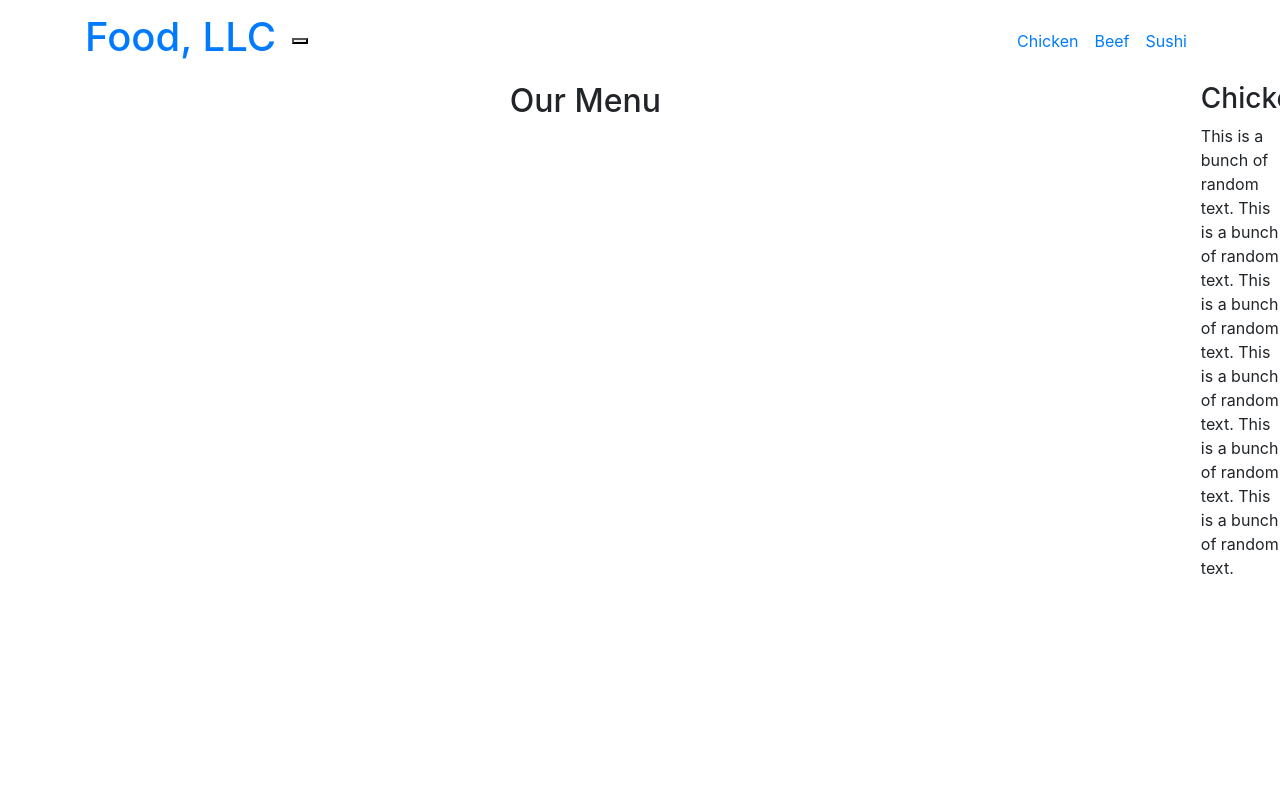
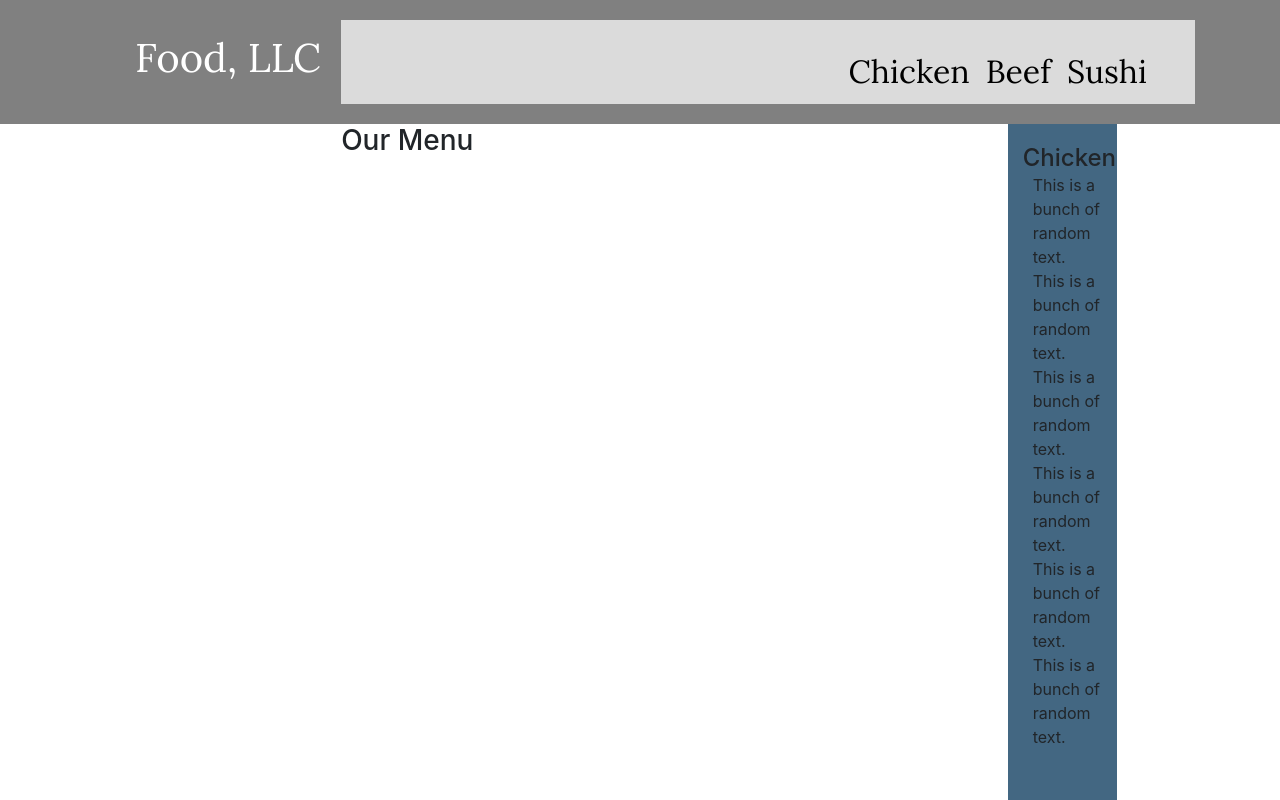
Before and after one commit to jbrazeal4/module3-solution, a plain HTML site: page index.html in a window 1280 px wide. Shown: the top 800 px of the page. Drawn offline with nearby package versions, Linux system fonts and the light colour scheme; a script that the page names is missing.

Commit message:
Update index.html

```diff
--- a/index.html
+++ b/index.html
@@ -5,7 +5,7 @@
 	<meta name="viewport" content="width=device-width, initial-scale=1">
 	<title>Food, LLC</title>
 	<link rel="stylesheet" href="css/bootstrap.min.css">
-	<link rel="stylesheet" href="css">
+	<link rel="stylesheet" href="styles.css">
 	<link href='https://fonts.googleapis.com/css?family=Oxygen:400,300,700' rel='stylesheet' type='text/css'>
 	<link href='https://fonts.googleapis.com/css?family=Lora' rel='stylesheet' type='text/css'>
 </head>
```
